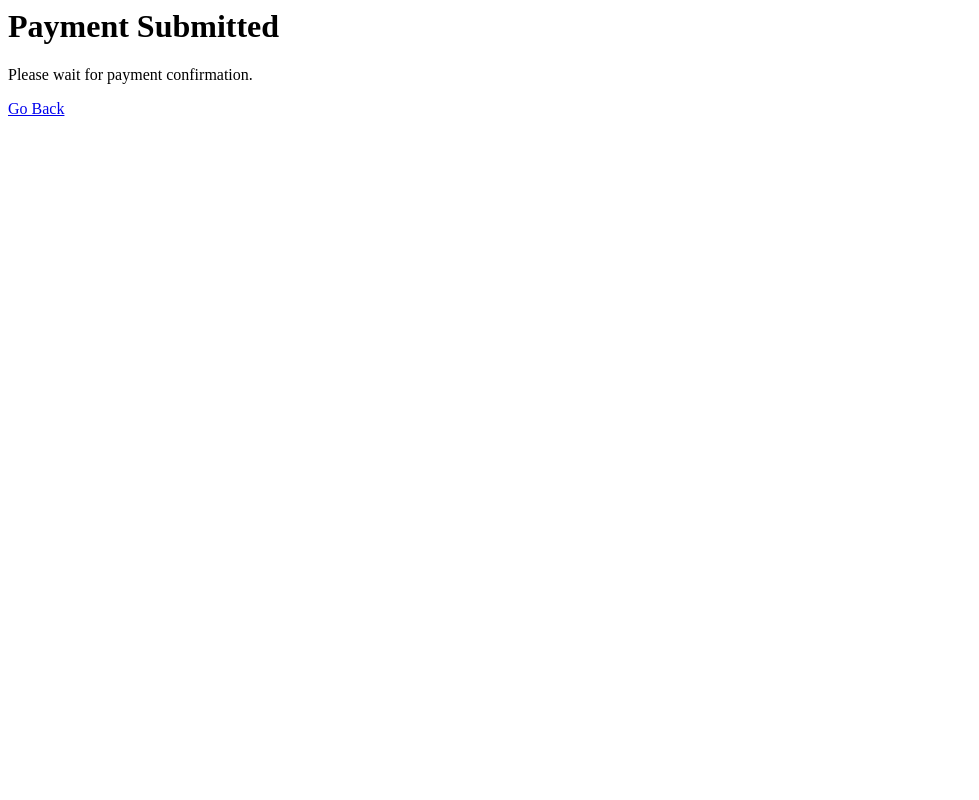
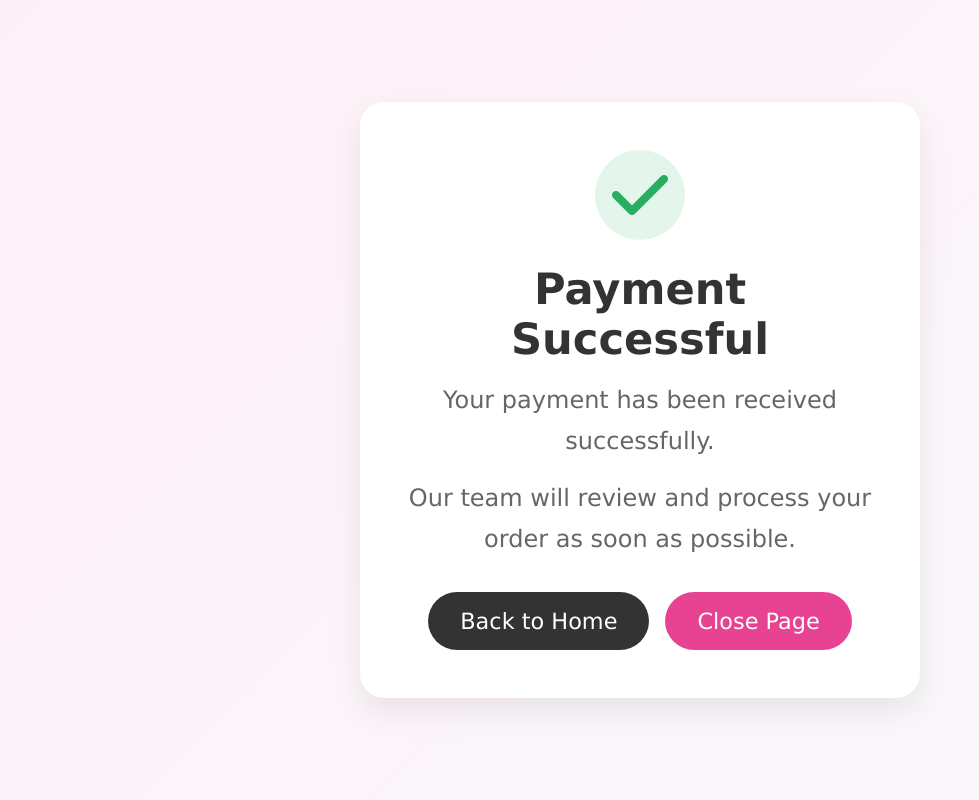
Before and after one commit to orca123456/yard-paymongo-backend, a PHP site: page /success.php in a window 1280 px wide. Shown: the whole page, without its empty margins (0-979 px from the left). Run offline with PHP 8.4, Linux system fonts and the light colour scheme.

Commit message:
Update success.php

```diff
--- a/render_backend/success.php
+++ b/render_backend/success.php
@@ -1,4 +1,145 @@
 <?php
-echo "<h1>Payment Submitted</h1>";
-echo "<p>Please wait for payment confirmation.</p>";
-echo "<a href='#' onclick='history.back()'>Go Back</a>";
+$orderId = $_GET['order_id'] ?? '';
+?>
+<!DOCTYPE html>
+<html lang="en">
+<head>
+    <meta charset="UTF-8">
+    <meta name="viewport" content="width=device-width, initial-scale=1.0">
+    <title>Payment Successful - Yard Handicraft</title>
+    <link rel="stylesheet" href="https://cdnjs.cloudflare.com/ajax/libs/font-awesome/6.4.0/css/all.min.css">
+    <style>
+        :root{
+            --pink:#e84393;
+            --green:#27ae60;
+            --dark:#333;
+            --light:#f8f9fb;
+            --white:#fff;
+            --shadow:0 .8rem 2rem rgba(0,0,0,.08);
+        }
+
+        *{
+            margin:0;
+            padding:0;
+            box-sizing:border-box;
+            font-family:Verdana, Geneva, Tahoma, sans-serif;
+        }
+
+        body{
+            min-height:100vh;
+            display:flex;
+            align-items:center;
+            justify-content:center;
+            background:linear-gradient(135deg, #fff0f7, #f8f9fb);
+            padding:2rem;
+        }
+
+        .card{
+            width:100%;
+            max-width:560px;
+            background:var(--white);
+            border-radius:1.5rem;
+            box-shadow:var(--shadow);
+            padding:3rem 2.5rem;
+            text-align:center;
+        }
+
+        .icon{
+            width:90px;
+            height:90px;
+            margin:0 auto 1.5rem;
+            border-radius:50%;
+            background:rgba(39,174,96,.12);
+            color:var(--green);
+            display:flex;
+            align-items:center;
+            justify-content:center;
+            font-size:4rem;
+        }
+
+        h1{
+            font-size:2.7rem;
+            color:var(--dark);
+            margin-bottom:1rem;
+        }
+
+        p{
+            font-size:1.5rem;
+            color:#666;
+            line-height:1.7;
+            margin-bottom:1rem;
+        }
+
+        .order-box{
+            margin:2rem 0;
+            background:#fafafa;
+            border:1px solid #eee;
+            border-radius:1rem;
+            padding:1.2rem 1.5rem;
+            font-size:1.4rem;
+            color:#555;
+        }
+
+        .order-box strong{
+            color:var(--pink);
+        }
+
+        .actions{
+            display:flex;
+            gap:1rem;
+            justify-content:center;
+            flex-wrap:wrap;
+            margin-top:2rem;
+        }
+
+        .btn{
+            display:inline-block;
+            padding:1rem 2rem;
+            border-radius:5rem;
+            font-size:1.4rem;
+            text-decoration:none;
+            transition:.2s ease;
+        }
+
+        .btn-primary{
+            background:var(--pink);
+            color:#fff;
+        }
+
+        .btn-primary:hover{
+            background:#d63384;
+        }
+
+        .btn-secondary{
+            background:#333;
+            color:#fff;
+        }
+
+        .btn-secondary:hover{
+            background:#111;
+        }
+    </style>
+</head>
+<body>
+    <div class="card">
+        <div class="icon">
+            <i class="fas fa-check"></i>
+        </div>
+
+        <h1>Payment Successful</h1>
+        <p>Your payment has been received successfully.</p>
+        <p>Our team will review and process your order as soon as possible.</p>
+
+        <?php if ($orderId): ?>
+            <div class="order-box">
+                Order Reference: <strong><?= htmlspecialchars($orderId) ?></strong>
+            </div>
+        <?php endif; ?>
+
+        <div class="actions">
+            <a href="https://yardhandicraft.onrender.com/" class="btn btn-secondary">Back to Home</a>
+            <a href="javascript:window.close();" class="btn btn-primary">Close Page</a>
+        </div>
+    </div>
+</body>
+</html>
```
